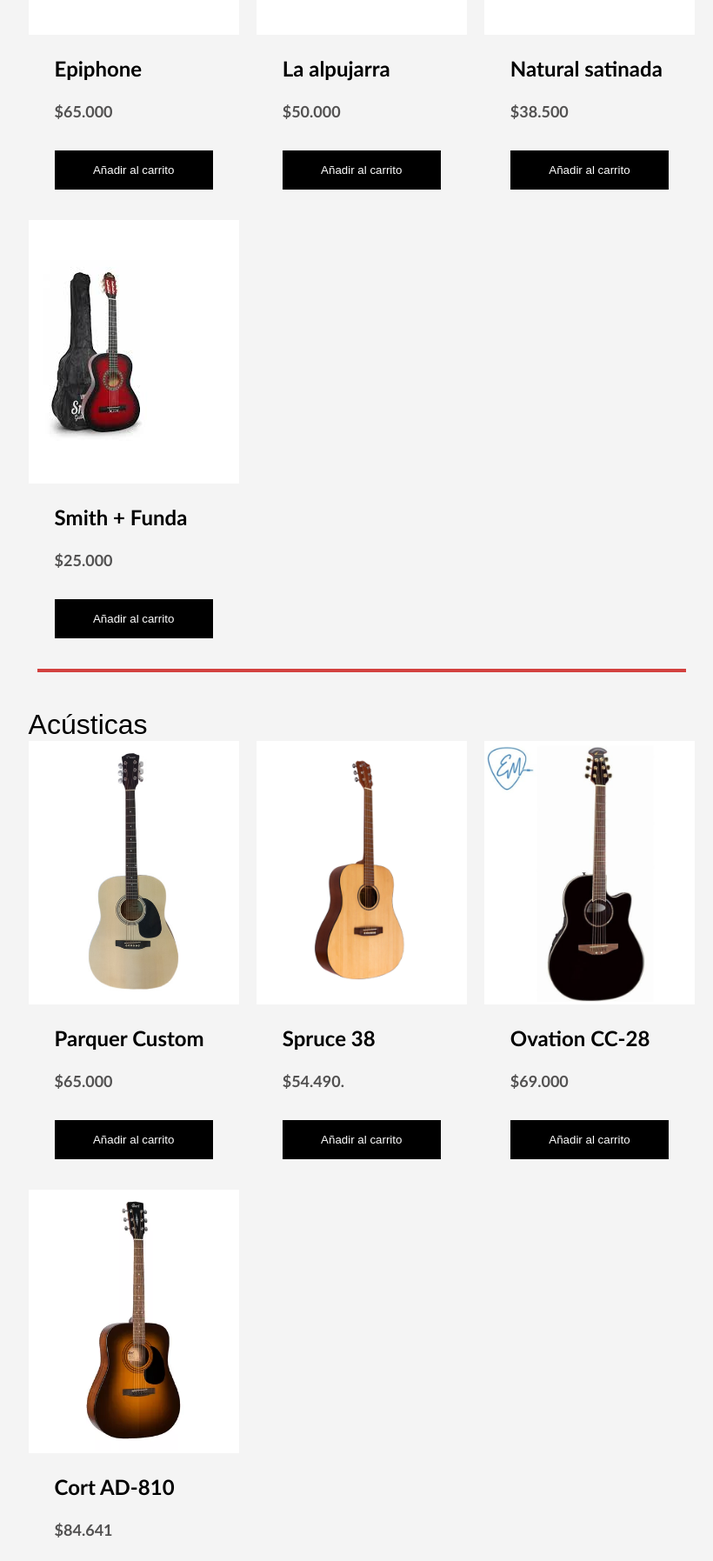
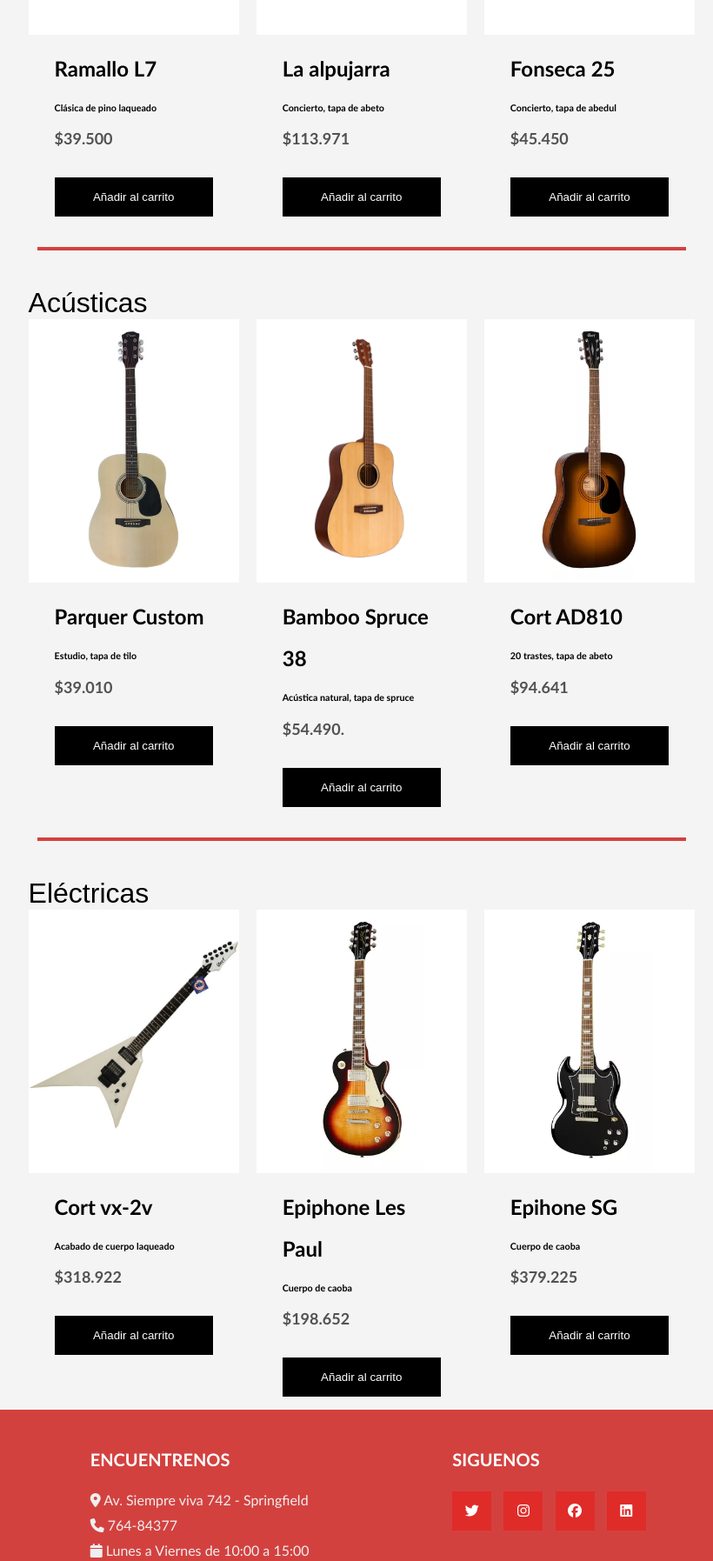
Before and after one commit to fedco-gtz/CodoaCodo.github.io, a plain HTML site: page Guitarras.html in a window 1280 px wide. Shown: the part 980-2775 px from the top of the page at 87% size, without its empty margins (353-1173 px from the left). Drawn offline with Linux system fonts and the light colour scheme.

Commit message:
Arreglos en bajos y guitarras

```diff
--- a/Guitarras.html
+++ b/Guitarras.html
@@ -79,8 +79,9 @@
                                 <img src="Imagenes/Guitarras/Clasica1.jpg" alt="producto" />
                             </figure>
                             <div class="info-product">
-                                <h2>Epiphone</h2>
-                                <p class="price">$65.000</p>
+                                <h2>Ramallo L7</h2>
+                                <h6>Clásica de pino laqueado</h6>
+                                <p class="price">$39.500</p>
                                 <button>Añadir al carrito</button>
                             </div>
                         </div>
@@ -90,7 +91,8 @@
                             </figure>
                             <div class="info-product">
                                 <h2>La alpujarra</h2>
-                                <p class="price">$50.000</p>
+                                <h6>Concierto, tapa de abeto</h6>
+                                <p class="price">$113.971</p>
                                 <button>Añadir al carrito</button>
                             </div>
                         </div>
@@ -99,25 +101,15 @@
                                 <img src="Imagenes/Guitarras/Clasica3.jpg" alt="producto" />
                             </figure>
                             <div class="info-product">
-                                <h2>Natural satinada</h2>
-                                <p class="price">$38.500</p>
-                                <button>Añadir al carrito</button>
-                            </div>
-                        </div>
-                        <div class="item">
-                            <figure>
-                                <img src="Imagenes/Guitarras/Clasica4.jpg" alt="producto" />
-                            </figure>
-                            <div class="info-product">
-                                <h2>Smith + Funda</h2>
-                                <p class="price">$25.000</p>
+                                <h2>Fonseca 25</h2>
+                                <h6>Concierto, tapa de abedul</h6>
+                                <p class="price">$45.450</p>
                                 <button>Añadir al carrito</button>
                             </div>
                         </div>
                     </div>
+                </div>
 
-
-                </div>
                 <div class="linea"></div>
                 <div class="post">
                     <h1 class="titulo" id="articulo-2">Acústicas</h1>
@@ -128,7 +120,8 @@
                             </figure>
                             <div class="info-product">
                                 <h2>Parquer Custom</h2>
-                                <p class="price">$65.000</p>
+                                <h6>Estudio, tapa de tilo</h6>
+                                <p class="price">$39.010</p>
                                 <button>Añadir al carrito</button>
                             </div>
                         </div>
@@ -137,18 +130,9 @@
                                 <img src="Imagenes/Guitarras/Acustica2.jpg" alt="producto" />
                             </figure>
                             <div class="info-product">
-                                <h2>Spruce 38</h2>
+                                <h2>Bamboo Spruce 38</h2>
+                                <h6>Acústica natural, tapa de spruce</h6>
                                 <p class="price">$54.490.</p>
-                                <button>Añadir al carrito</button>
-                            </div>
-                        </div>
-                        <div class="item">
-                            <figure>
-                                <img src="Imagenes/Guitarras/Acustica3.jpg" alt="producto" />
-                            </figure>
-                            <div class="info-product">
-                                <h2>Ovation CC-28</h2>
-                                <p class="price">$69.000</p>
                                 <button>Añadir al carrito</button>
                             </div>
                         </div>
@@ -157,8 +141,9 @@
                                 <img src="Imagenes/Guitarras/Acustica4.jpg" alt="producto" />
                             </figure>
                             <div class="info-product">
-                                <h2>Cort AD-810</h2>
-                                <p class="price">$84.641</p>
+                                <h2>Cort AD810</h2>
+                                <h6>20 trastes, tapa de abeto</h6>
+                                <p class="price">$94.641</p>
                                 <button>Añadir al carrito</button>
                             </div>
                         </div>
@@ -174,7 +159,8 @@
                             </figure>
                             <div class="info-product">
                                 <h2>Cort vx-2v</h2>
-                                <p class="price">$210.000</p>
+                                <h6>Acabado de cuerpo laqueado</h6>
+                                <p class="price">$318.922</p>
                                 <button>Añadir al carrito</button>
                             </div>
                         </div>
@@ -183,7 +169,8 @@
                                 <img src="Imagenes/Guitarras/Electrica2.webp" alt="producto" />
                             </figure>
                             <div class="info-product">
-                                <h3>Epiphone Les Paul</h3>
+                                <h2>Epiphone Les Paul</h2>
+                                <h6>Cuerpo de caoba</h6>
                                 <p class="price">$198.652</p>
                                 <button>Añadir al carrito</button>
                             </div>
@@ -194,17 +181,8 @@
                             </figure>
                             <div class="info-product">
                                 <h2>Epihone SG</h2>
-                                <p class="price">$153.935</p>
-                                <button>Añadir al carrito</button>
-                            </div>
-                        </div>
-                        <div class="item">
-                            <figure>
-                                <img src="Imagenes/Guitarras/Electrica4.jpg" alt="producto" />
-                            </figure>
-                            <div class="info-product">
-                                <h2>Prs cu44bg</h2>
-                                <p class="price">$417.865</p>
+                                <h6>Cuerpo de caoba</h6>
+                                <p class="price">$379.225</p>
                                 <button>Añadir al carrito</button>
                             </div>
                         </div>
```
Also changed, not shown: Bajos.html (+28 -16 lines).
